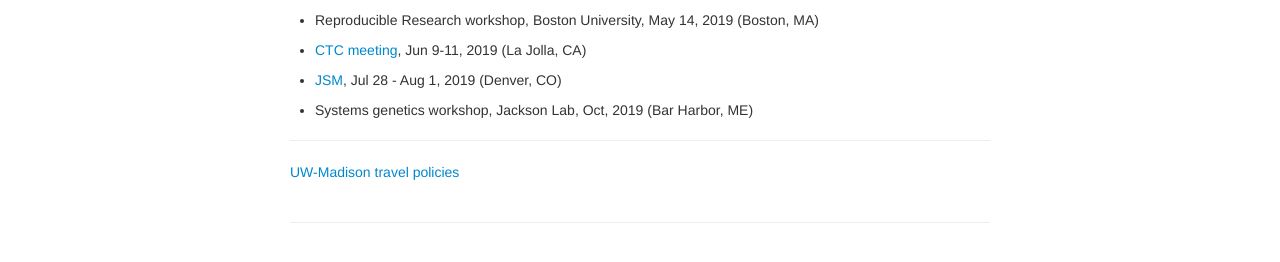
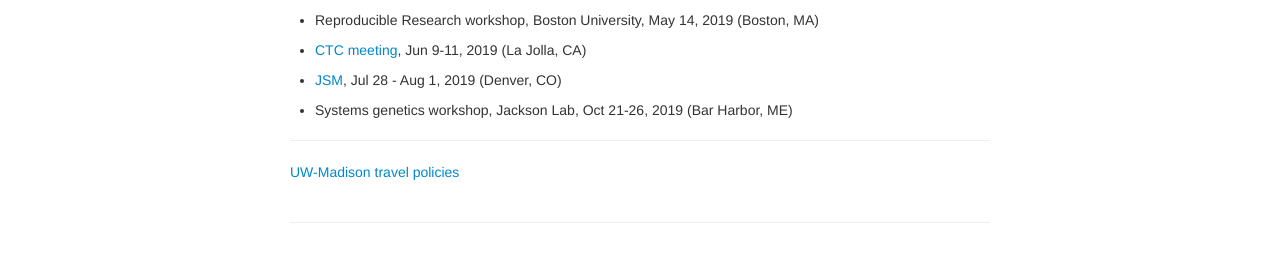
Before and after one commit to kbroman/kbroman.github.io, a Jekyll site: the page built from pages/travel.md, in a window 1280 px wide. Shown: the part 192-454 px from the top of the page. Built offline with Jekyll 4.4.1, drawn with Linux system fonts in a browser that asks for light colours.

Commit message:
pages/travel: dates for jax course

```diff
--- a/pages/travel.md
+++ b/pages/travel.md
@@ -343,7 +343,7 @@ title: travel
 
 - [JSM](https://ww2.amstat.org/meetings/jsm/2019), Jul 28 - Aug 1, 2019 (Denver, CO)
 
-- Systems genetics workshop, Jackson Lab, Oct, 2019 (Bar Harbor, ME)
+- Systems genetics workshop, Jackson Lab, Oct 21-26, 2019 (Bar Harbor, ME)
 
 ---
 
```
